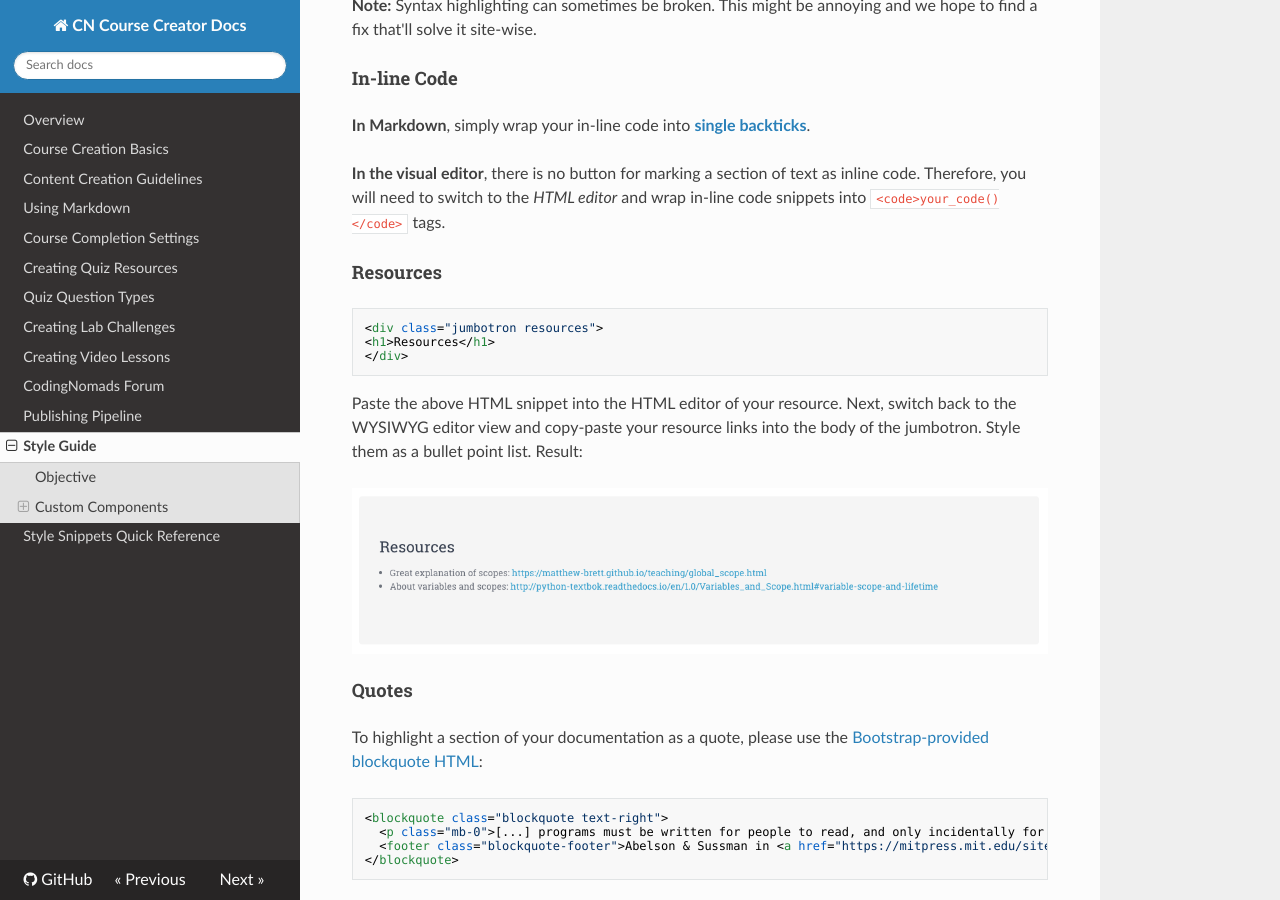
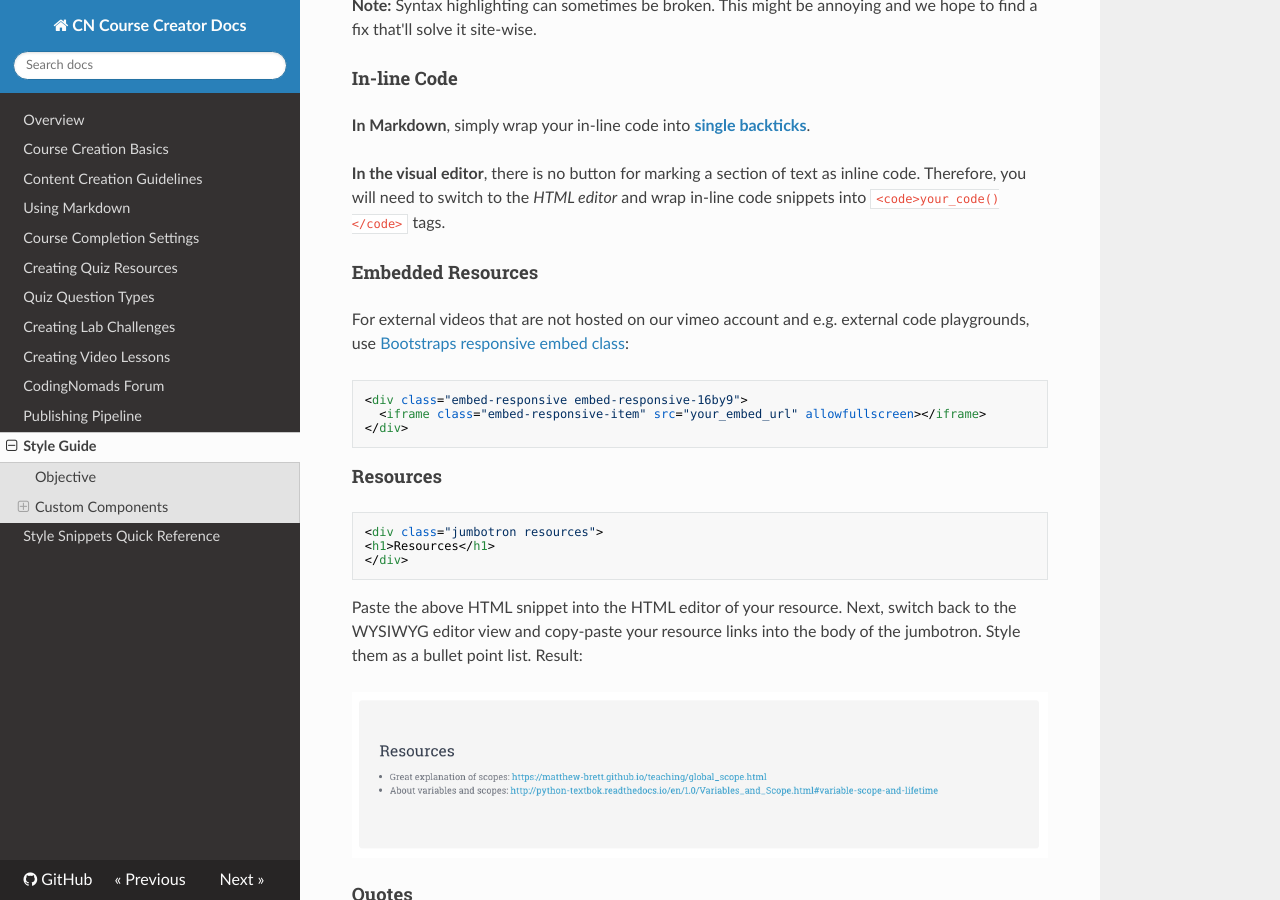
Before and after one commit to iansedano/creator-docs, an MkDocs documentation site: the page built from docs/10-platform-style.md, in a window 1280 px wide and 900 px high, scrolled down 4532 px. Built offline with MkDocs 1.6.1, drawn with Linux system fonts in a browser that asks for light colours; nearby versions of some CDN libraries.

Commit message:
Add embed info

````diff
--- a/docs/10-platform-style.md
+++ b/docs/10-platform-style.md
@@ -125,6 +125,16 @@ Wrap code snippets into triple-backticks. This works both in Markdown as well as
 
 **In the visual editor**, there is no button for marking a section of text as inline code. Therefore, you will need to switch to the _HTML editor_ and wrap in-line code snippets into `<code>your_code()</code>` tags.
 
+#### Embedded Resources
+
+For external videos that are not hosted on our vimeo account and e.g. external code playgrounds, use [Bootstraps responsive embed class](https://getbootstrap.com/docs/4.0/utilities/embed/):
+
+```
+<div class="embed-responsive embed-responsive-16by9">
+  <iframe class="embed-responsive-item" src="your_embed_url" allowfullscreen></iframe>
+</div>
+```
+
 #### Resources
 
 ```html
````
Also changed, not shown: docs/11-snippets-reference.md (+8 -0 lines).
